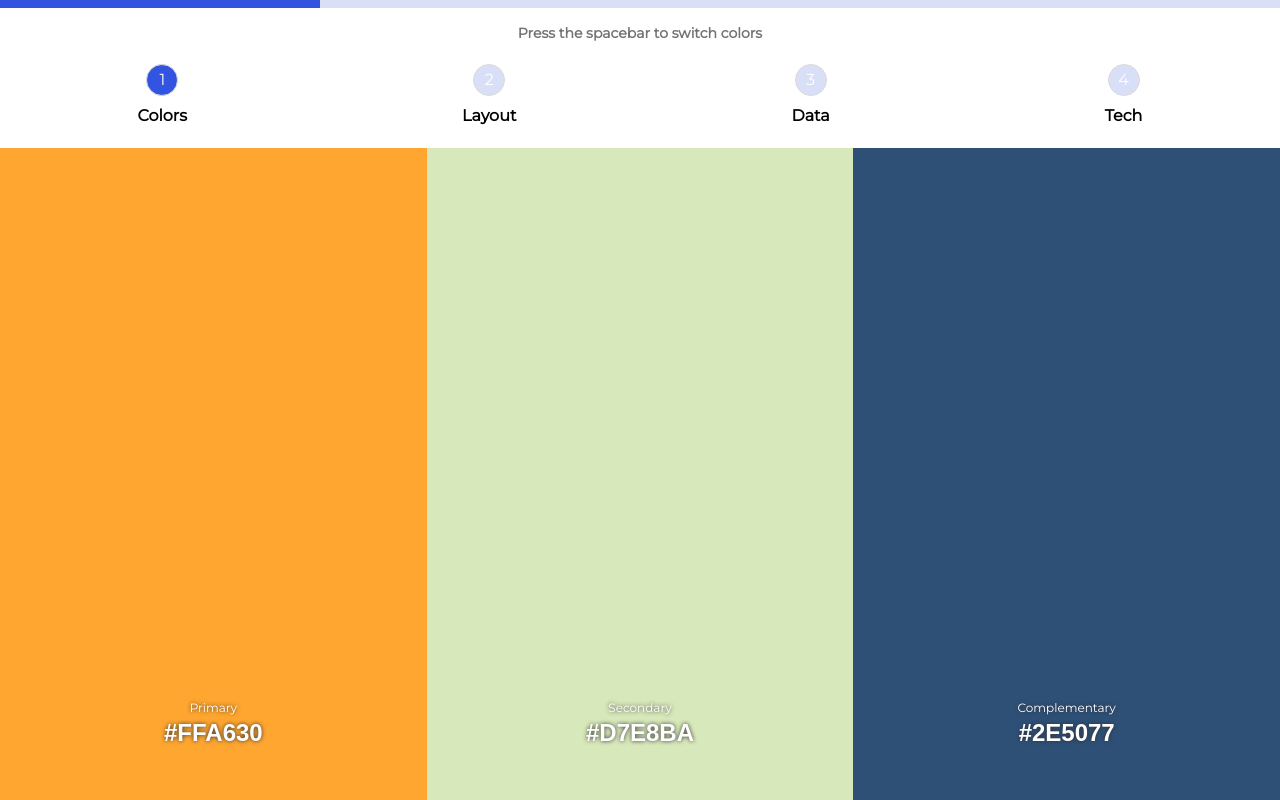
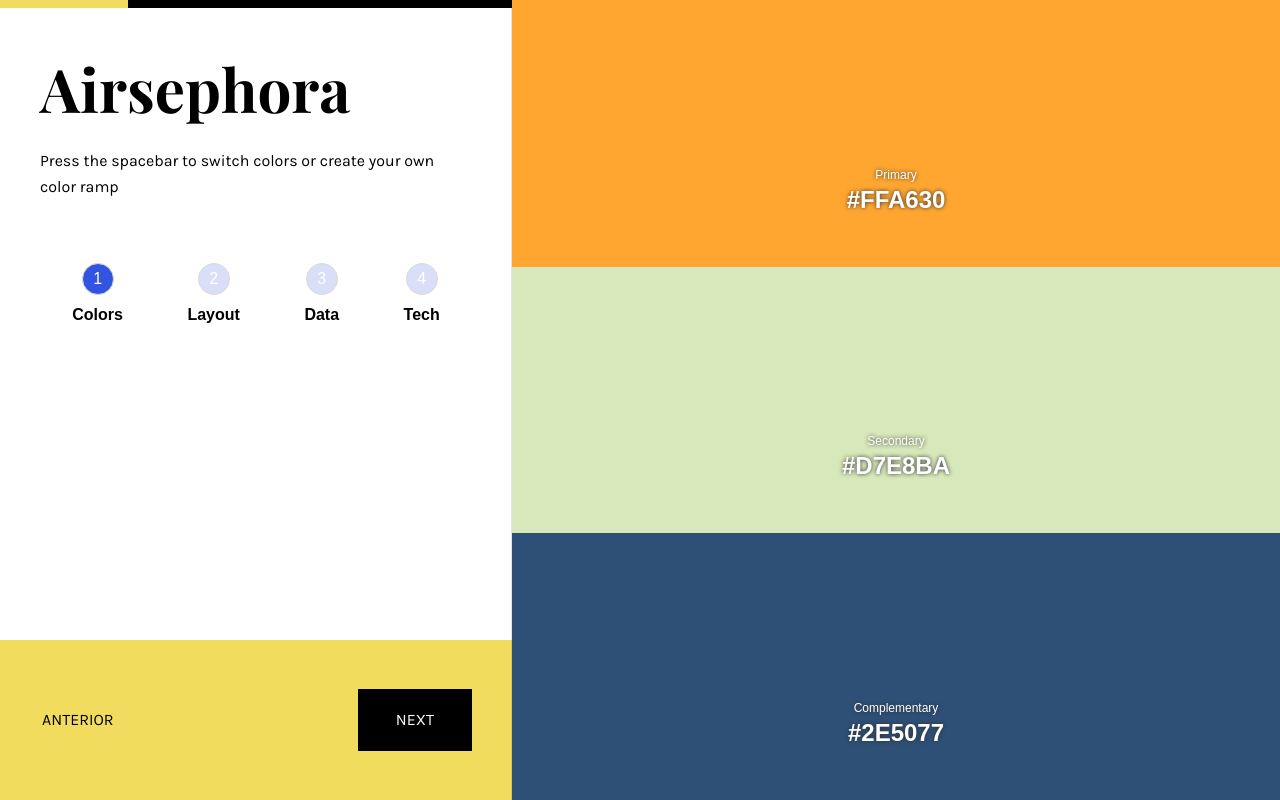
Before and after one commit to CartoDB/shuttle, a Vue app: page /colors in a window 1280 px wide. Built offline with nearby package versions, Linux system fonts and the light colour scheme.

Commit message:
change layout

```diff
--- a/public/index.html
+++ b/public/index.html
@@ -5,7 +5,10 @@
     <meta http-equiv="X-UA-Compatible" content="IE=edge">
     <meta name="viewport" content="width=device-width,initial-scale=1.0">
     <link rel="icon" href="<%= BASE_URL %>favicon.ico">
-    <link href="https://fonts.googleapis.com/css?family=Montserrat" rel="stylesheet">
+    <link href="https://fonts.googleapis.com/css?family=Karla:400,700" rel="stylesheet">
+    <link href="https://fonts.googleapis.com/css?family=Playfair+Display:400,700" rel="stylesheet">
+
+
     <title>Airsephora</title>
     <style>
       html, body, div, span, applet, object, iframe,
--- a/src/App.vue
+++ b/src/App.vue
@@ -1,8 +1,27 @@
 <template>
   <div id="app">
-    <ProgressBar :progress="progress" />
-    <div class="help">{{ helpForStep }}</div>
-    <Progress :index="routeIndex" />
+    <aside class="header" v-if="!onHome">
+      <div class="header-progress">
+        <ProgressBar :progress="progress"  />
+        <div class="header-progressInner">
+          <h1 class="header-progressTitle">Airsephora</h1>
+          <p class="header-progresshelp">{{ helpForStep }}</p>
+          <Progress :index="routeIndex" />
+        </div>
+      </div>
+      <ul class="header-actions">
+        <li>
+          <button class="header-button is-prev">
+            Anterior
+          </button>
+        </li>
+        <li>
+          <button class="header-button">
+            Next
+          </button>
+        </li>
+      </ul>
+    </aside>
     <div class="main-view">
       <router-view />
     </div>
@@ -25,6 +44,10 @@ export default {
       return steps.indexOf(this.$route.name);
     },
 
+    onHome: function () {
+      return this.$route.name === 'home';
+    },
+
     progress: function () {
       return Math.floor(((this.routeIndex + 1) / steps.length) * 100);
     },
@@ -32,13 +55,13 @@ export default {
     helpForStep: function () {
       switch (this.$route.name) {
         case 'colors':
-          return 'Press the spacebar to switch colors';
+          return 'Press the spacebar to switch colors or create your own color ramp';
         case 'layout':
-          return 'Pick a layout';
+          return 'Drag and drop the components to create your own Airship layout';
         case 'data':
           return 'Configure what data to show';
         case 'tech':
-          return 'Vector? Raster?';
+          return 'You can choose between CARTOjs or CARTO VL';
         default:
           return null;
       }
@@ -60,10 +83,75 @@ export default {
 #app {
   height: 100vh;
   display: flex;
-  flex-direction: column;
 }
 
+.header {
+  flex: 0 0 40%;
+  display: flex;
+  flex-direction: column;
+  position: relative;
+}
+  .header:before {
+    content: '';
+    position: absolute;
+    top: 0;
+    bottom: 0;
+    right: 0;
+    width: 1px;
+    background: rgba(0, 0, 0, 0.1);
+  }
+  .header-progress {
+    flex: 1;
+  }
+  .header-actions {
+    height: 160px;
+    background: #F2DC5D;
+    padding: 40px;
+    display: flex;
+    align-items: center;
+    justify-content: space-between;
+  }
+  .header-progressInner {
+    padding: 40px;
+  }
+  .header-progressTitle {
+    font: 700 60px 'Playfair Display';
+    margin-bottom: 20px;
+  }
+  .header-progresshelp {
+    font: 400 16px/1.6 'Karla';
+    margin-bottom: 40px;
+  }
 .main-view {
   flex: 1;
 }
+  .main-view .inner {
+    background: rgba(0, 0, 0, 0.02);
+    height: 100vh;
+  }
+.header-button {
+    -webkit-appearance: none;
+    appearance: none;
+    background: black;
+    font: 400 16px/1.6 'Karla';
+    color: #fff;
+    border: 0;
+    padding: 16px 36px;
+    text-transform: uppercase;
+    cursor: pointer;
+    border: 2px solid black;
+}
+.header-button:hover {
+    border: 2px solid black;
+    background: transparent;
+    color: #000;
+    outline: none;
+    cursor: pointer;
+}
+.header-button.is-prev {
+  background: none;
+  color: #000;
+  border: 2px solid transparent;
+  padding-left: 0;
+}
 </style>
--- a/src/components/ProgressBar.vue
+++ b/src/components/ProgressBar.vue
@@ -18,12 +18,12 @@ export default {
 
 <style scoped>
 .progressBg {
-  background-color: #dadff8;
+  background-color: #000;
 }
 
 .progressBar {
   height: 8px;
-  background-color: #3254e0;
+  background-color: #F2DC5D;
   transition: width 0.2s linear;
 }
 </style>
--- a/src/views/Colors.vue
+++ b/src/views/Colors.vue
@@ -1,4 +1,8 @@
 <template>
+
+
+
+
   <div class="color-wrapper">
     <div :style="{ 'background-color': primaryColor }" class="colorBar">
       <span class="color-label color-type">Primary</span>
@@ -73,7 +77,7 @@ export default {
 .color-wrapper {
   display: flex;
   height: 100%;
-  position: relative;
+  flex-direction: column;
 }
 
 .color-label {
--- a/src/views/Home.vue
+++ b/src/views/Home.vue
@@ -1,5 +1,68 @@
 <template>
-  <div>
-    <h1>This is a home page</h1>
+  <div class="home">
+    <div class="container">
+      <h1 class="home-title">Airsephora</h1>
+      <p class="home-description">Configure your application, choose your colors, layout, and the CARTO stack</p>
+      <button class="home-button" @click='gotoConfig'>Configure</button>
+
+    </div>
   </div>
 </template>
+
+
+<script>
+import { steps } from '@/router';
+
+export default {
+  methods: {
+    gotoConfig: function() {
+      this.$router.push({
+        name: steps[0]
+      })
+    }
+  }
+}
+</script>
+
+
+<style scoped>
+  .home {
+    background: #F2DC5D;
+    height: 100vh;
+    display: flex;
+    align-items: center;
+  }
+  .container {
+    max-width: 980px;
+    width: 100%;
+    margin: 0 auto;
+  }
+  .home-title {
+    font: 700 80px 'Playfair Display';
+    margin-bottom: 20px;
+  }
+  .home-description {
+    font: 400 24px/1.6 'Karla';
+    margin-bottom: 40px;
+  }
+  .home-button {
+    -webkit-appearance: none;
+    appearance: none;
+    background: black;
+    font: 400 16px/1.6 'Karla';
+    color: #fff;
+    border: 0;
+    padding: 16px 36px;
+    text-transform: uppercase;
+    cursor: pointer;
+    border: 2px solid black;
+  }
+  .home-button:hover {
+    border: 2px solid black;
+    background: transparent;
+    color: #000;
+    outline: none;
+  }
+
+
+</style>
--- a/src/views/Layout.vue
+++ b/src/views/Layout.vue
@@ -1,4 +1,5 @@
 <template>
+  <div class="inner">
     <div class="container">
       <div class="browser">
         <div class="browser-header">
@@ -136,6 +137,7 @@
       </ul>
 
     </div>
+  </div>
 </template>
 
 <script>
@@ -261,6 +263,9 @@ export default {
       from { opacity: 1.0; } to { opacity: 0.0; }
     }
 
+  .bookmarks-bar {
+    padding: 5px 8px;
+  }
   .bookmark {
     padding: 4px;
     font-size: 10px;
```
Lines whose indentation alone changed are shown as unchanged.
